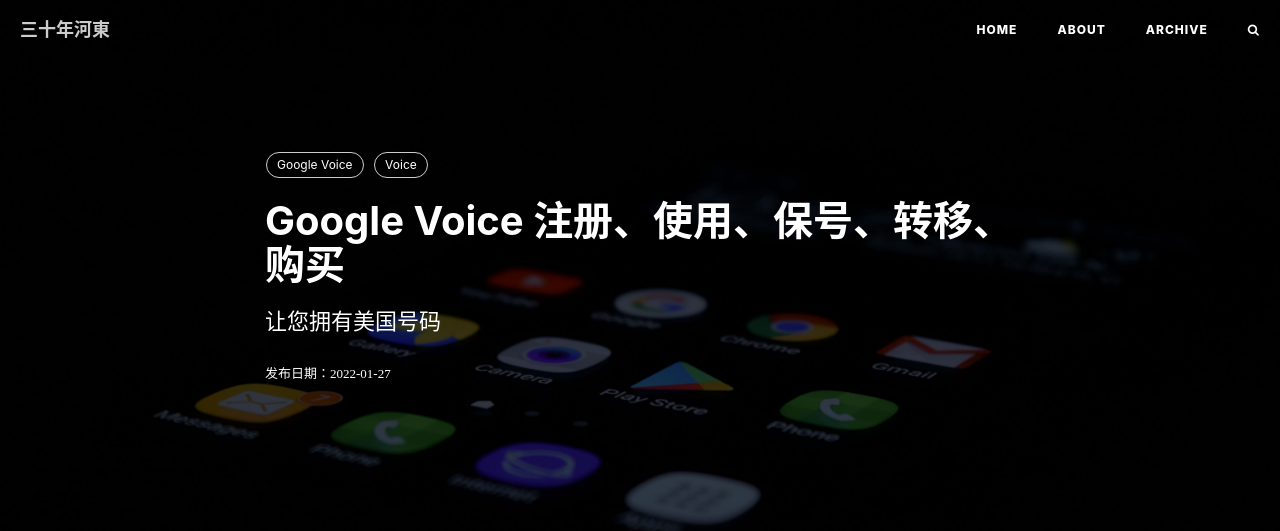
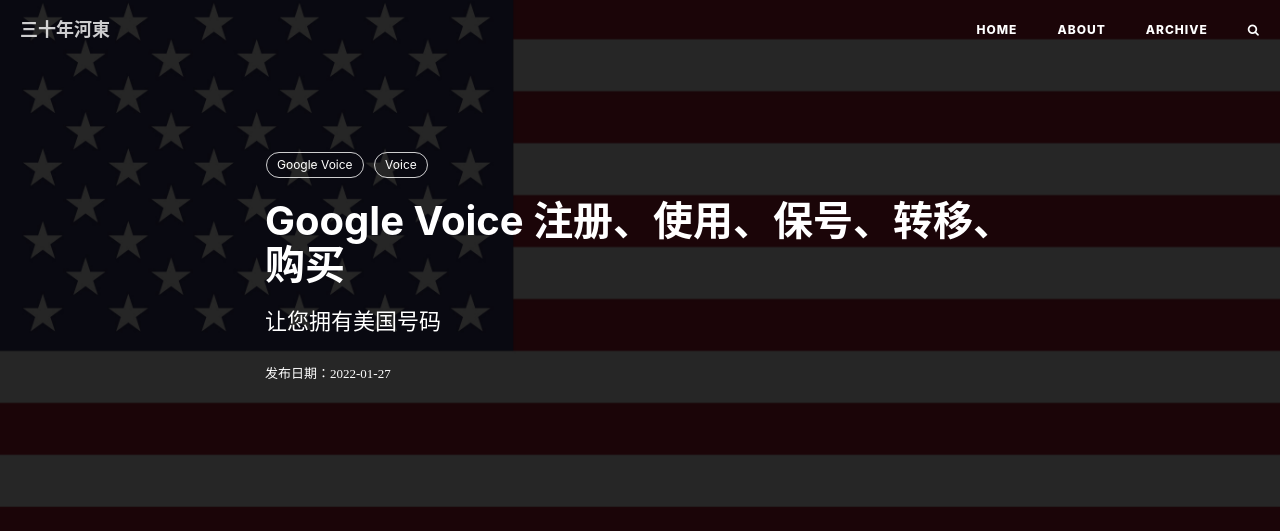
Before and after one commit to ssnhd/ssnhd.github.io, a Jekyll site: the page built from _posts/2021-1-27-voice.md, in a window 1280 px wide. Shown: the top 531 px of the page. Built offline with Jekyll 4.4.1, drawn with Linux system fonts in a browser that asks for light colours; nearby versions of some CDN libraries; comment, search, counter and statistics services are not loaded; grey boxes are pictures that could not be loaded.

Commit message:
Update 2021-1-27-voice.md

```diff
--- a/_posts/2021-1-27-voice.md
+++ b/_posts/2021-1-27-voice.md
@@ -4,7 +4,7 @@
 subtitle: 让您拥有美国号码
 date: 2022-1-27
 author: 河東
-header-img: img/post-bg-google.jpeg
+header-img: img/usa.jpg
 catalog: true
 top: true
 tags:
```
